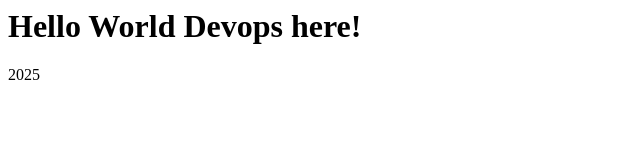
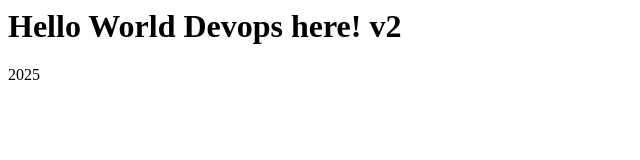
Before and after one commit to bogutski/devops-website, a plain HTML site: page index.html in a window 1280 px wide. Shown: the full height of the page, 0-640 px from the left. Drawn offline with Linux system fonts and the light colour scheme.

Commit message:
Update header text to version 2

```diff
--- a/index.html
+++ b/index.html
@@ -1,2 +1,2 @@
-<h1>Hello World Devops here!</h1>
+<h1>Hello World Devops here! v2</h1>
 <p>2025</p>
```
